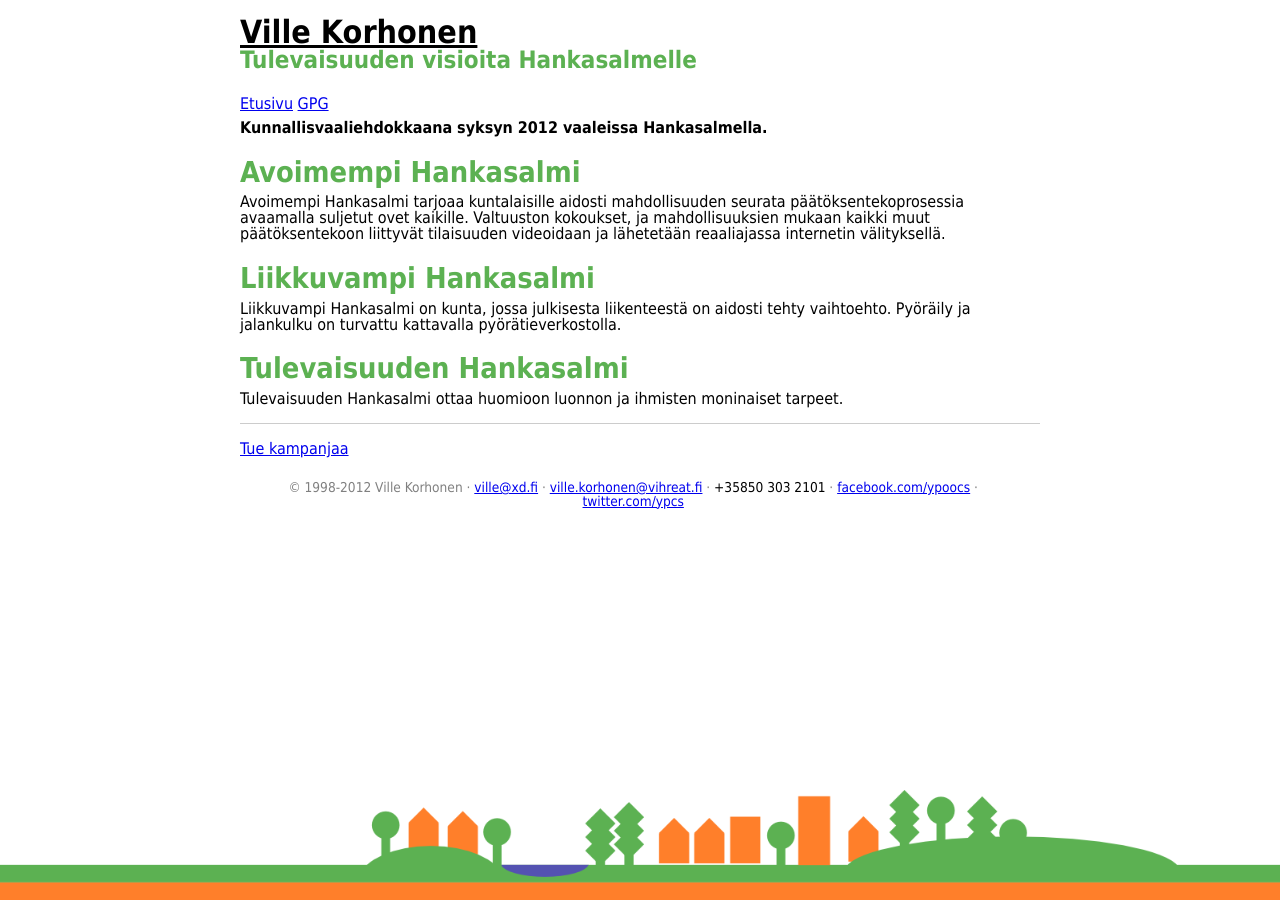
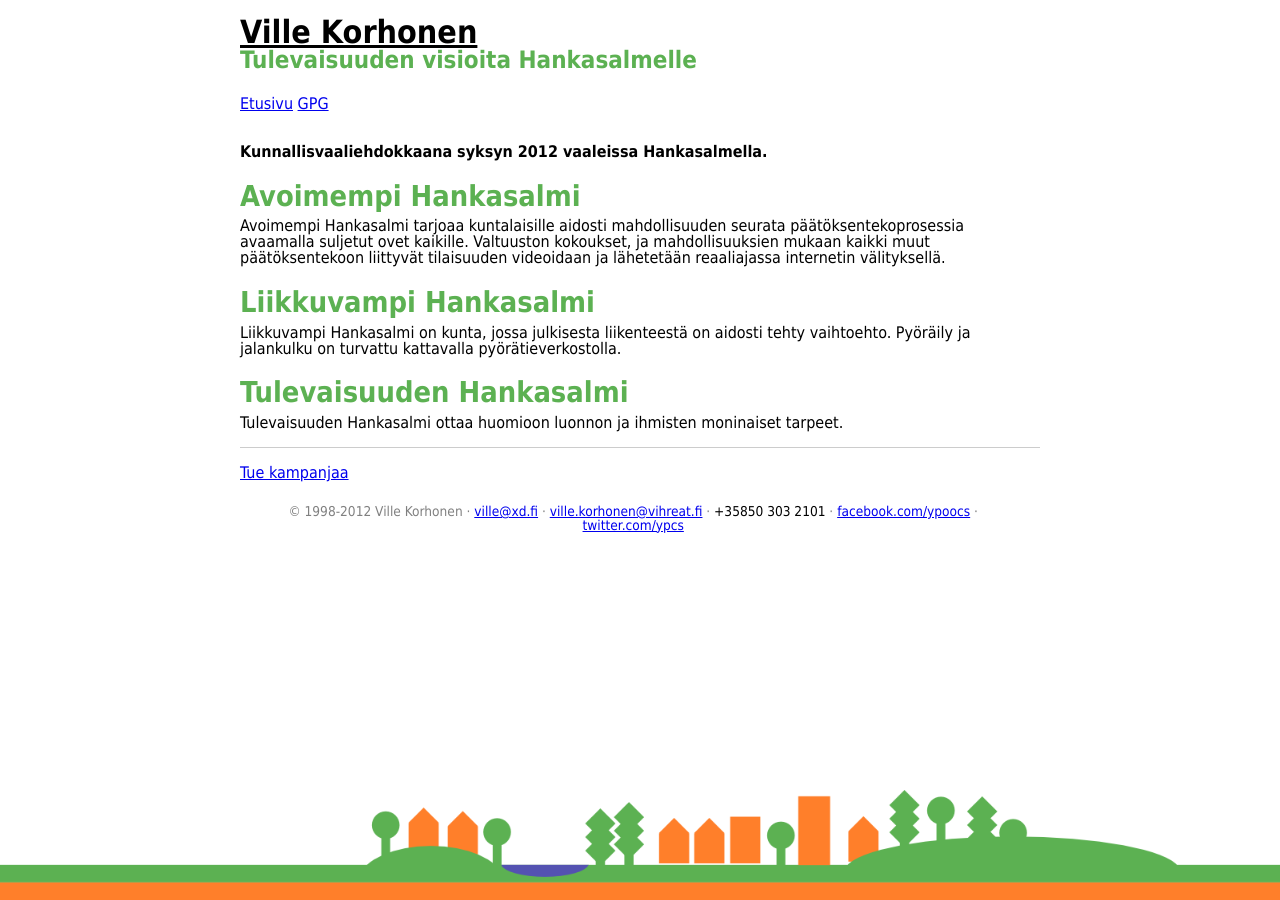
Before and after one commit to annavonzansen/ypcs.github.com, a Jekyll site: the page built from index.html, in a window 1280 px wide. Built offline with Jekyll 4.4.1, drawn with Linux system fonts in a browser that asks for light colours; nearby versions of some CDN libraries; library files that are not in the unit come from our copies; Markdown is read by kramdown in place of the engine named in the settings.

Commit message:
Margin for #mainmenu

```diff
--- a/media/css/style.css
+++ b/media/css/style.css
@@ -84,7 +84,7 @@ header a:link {
 }
 #mainmenu {
   clear: both;
-  margin: 0;
+  margin: 0 0 2em 0;
 }
 #mainmenu ul {
   list-style-type: none;
--- a/media/css/style.less
+++ b/media/css/style.less
@@ -96,7 +96,7 @@ header {
 
 #mainmenu {
 	clear: both;
-	margin: 0;
+	margin: 0 0 2em 0;
 
 	ul {
 		list-style-type: none;
```
